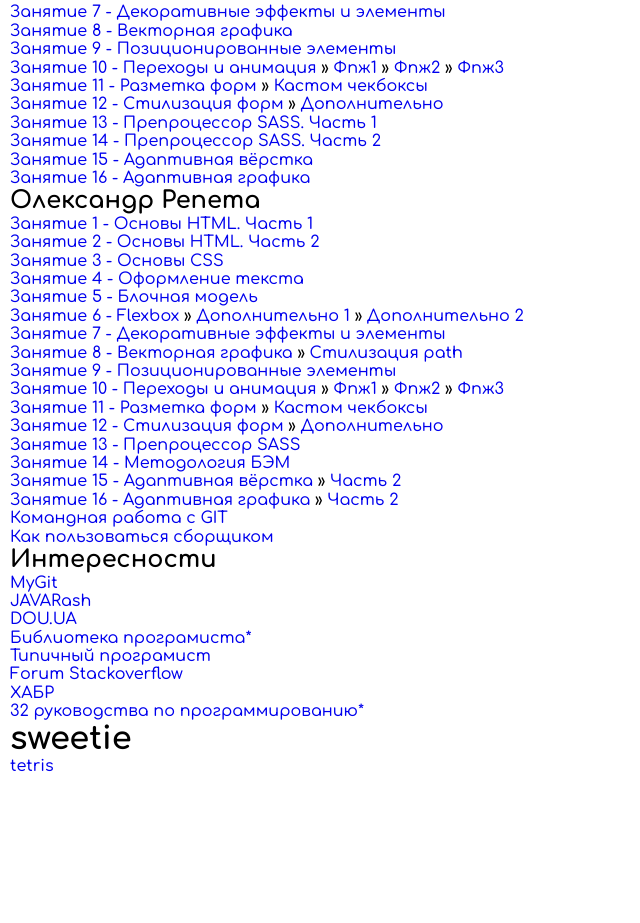
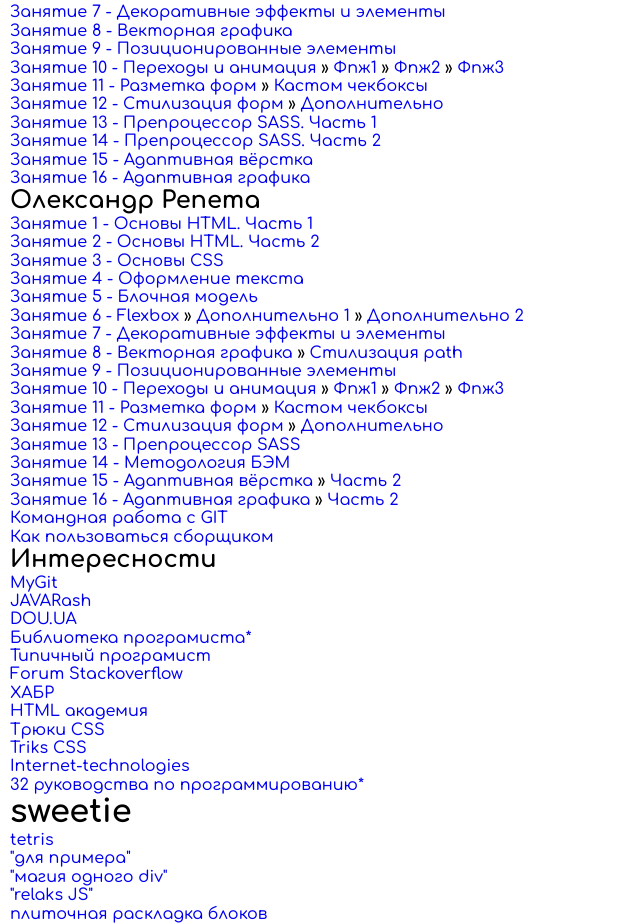
Before and after one commit to Maksik-94/my-conspect, a plain HTML site: page index.html in a window 1280 px wide. Shown: the part 1414-2337 px from the top of the page, without its empty margins (0-640 px from the left). Before the commit the page ends 2190 px from the top, so only its background shows below. Drawn offline with nearby package versions, Linux system fonts and the light colour scheme.

Commit message:
added links

```diff
--- a/index.html
+++ b/index.html
@@ -396,6 +396,10 @@
               <li class="other__item"><a href="https://tproger.ru/" class="link">Типичный програмист</a></li>
               <li class="other__item"><a href="https://stackoverflow.com/" class="link">Forum Stackoverflow</a></li>
               <li class="other__item"><a href="https://habr.com/ru/" class="link">ХАБР</a></li>
+              <li class="other__item"><a href="https://htmlacademy.ru/" class="link">HTML академия</a></li>
+              <li class="other__item"><a href="https://css-live.ru/category/tricks" class="link">Трюки CSS</a></li>
+              <li class="other__item"><a href="https://css-tricks.com/" class="link">Triks CSS</a></li>
+              <li class="other__item"><a href="https://www.internet-technologies.ru/" class="link">Internet-technologies</a></li>
               <li class="other__item"><a href="" class="link"></a></li>
               <li class="other__item"><a href="https://dev.to/ender_minyard/28-code-tutorials-for-visual-learners-19pl" class="link">32 <span class="remark">руководства по программированию*</span></a></li>
             </ul>
@@ -407,10 +411,11 @@
           <h1 class="">sweetie</h1>
           <ul class="">
             <li class=""><a href="https://proglib.io/p/tetris-na-javascript-razbiraem-vozmozhnosti-yazyka-cherez-geymifikaciyu-2020-11-23" class="link">tetris</a></li>
-            <li class=""></li>
-            <li class=""></li>
-            <li class=""></li>
-            <li class=""></li>
+            <li class=""><a href="https://scotch.io/" class="link">"для примера"</a></li>
+            <li class=""><a href="https://habr.com/ru/company/paysto/blog/251933/" class="link">"магия одного div"</a></li>
+            <li class=""><a href="https://www.airtightinteractive.com/demos/ribbons/" class="link">"relaks JS"</a></li>
+            <li class=""><a href="https://medium.com/@stasonmars/%D0%BF%D0%BB%D0%B8%D1%82%D0%BE%D1%87%D0%BD%D0%B0%D1%8F-%D1%80%D0%B0%D1%81%D0%BA%D0%BB%D0%B0%D0%B4%D0%BA%D0%B0-%D0%BD%D0%B0-css-flexbox-%D1%81-%D0%BF%D0%BE%D0%BC%D0%BE%D1%89%D1%8C%D1%8E-order-%D0%B8-nth-child-6cc2a76c9aba" class="link">
+              плиточная раскладка блоков</a></li>
           </ul>
         </div>
       </div>
```
